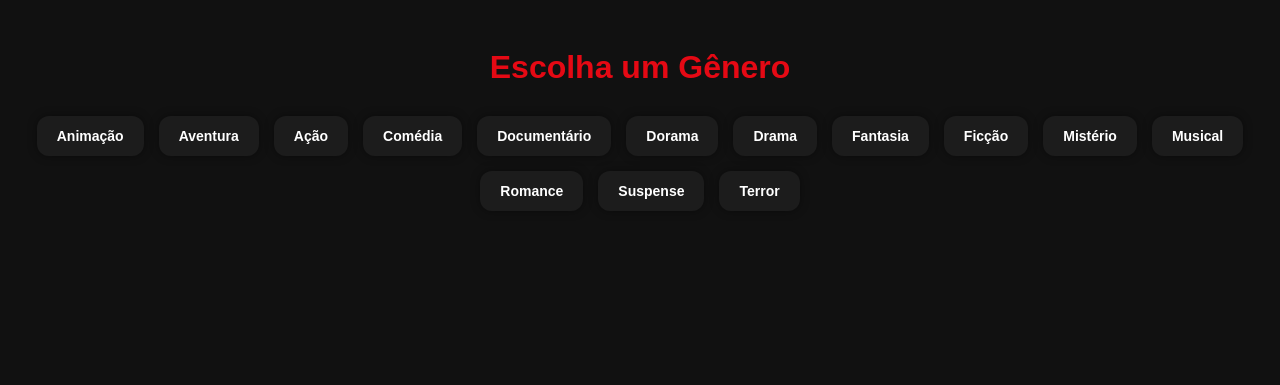
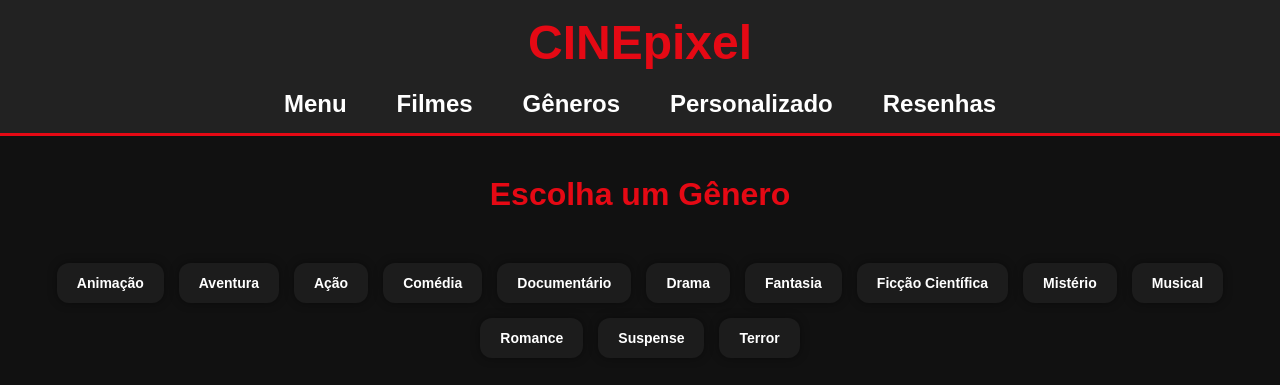
Before and after one commit to MaryPorcini/ProjetoFINAL, a Flask app: page /generos in a window 1280 px wide. Shown: the top 385 px of the page. Run offline with Flask 3, Linux system fonts and the light colour scheme.

Commit message:
separacao de filmes por genero

```diff
--- a/app.py
+++ b/app.py
@@ -7,6 +7,7 @@ def carregar_filmes():
     try:
         with open('filmes.json', 'r', encoding='utf-8') as arquivo:
             data = json.load(arquivo)
+            print("Conteúdo de 'filmes.json' carregado com sucesso.") # Debug print
             return data.get('filmes', [])
     except FileNotFoundError:
         print("Erro: O arquivo 'filmes.json' não foi encontrado. Certifique-se de que ele está na mesma pasta que 'app.py'.")
@@ -17,6 +18,9 @@ def carregar_filmes():
 
 # Load all movies once when the app starts
 all_filmes = carregar_filmes()
+print(f"Total de filmes carregados na inicialização: {len(all_filmes)}")
+# Uncomment the line below to see all loaded movies (for extensive debugging)
+# print(all_filmes)
 
 # Rota for the home page (index.html)
 @app.route('/')
@@ -32,9 +36,10 @@ def filmes():
 @app.route('/generos')
 def pagina_generos():
     # Define a fixed list of genres you want to display
+    # 'Ficção' foi alterado para 'Ficção Científica'
     generos_desejados = [
-        "Romance", "Comédia", "Terror", "Suspense", "Dorama", "Animação",
-        "Ação", "Aventura", "Ficção", "Drama", "Mistério", "Fantasia",
+        "Romance", "Comédia", "Terror", "Suspense", "Animação",
+        "Ação", "Aventura", "Ficção Científica", "Drama", "Mistério", "Fantasia", # <-- ALTERADO AQUI
         "Documentário", "Musical"
     ]
 
@@ -48,6 +53,12 @@ def filmes_do_genero(nome):
     # Filter movies where the genre (lowercase) is in the movie's genre list
     filmes_genero = [f for f in all_filmes if nome.lower() in [g.lower() for g in f.get("generos", [])]]
 
+    # Debug prints for specific genre filtering
+    print(f"Buscando filmes para o gênero: '{nome}'")
+    print(f"Número de filmes encontrados para '{nome}': {len(filmes_genero)}")
+    # Uncomment the line below to see the actual filtered movies (for extensive debugging)
+    # print(filmes_genero)
+
     # Render the filmes_generos.html template with the genre and filtered movies
     return render_template("filmes_generos.html", genero=nome, filmes=filmes_genero)
 
--- a/static/style.css
+++ b/static/style.css
@@ -152,8 +152,7 @@ main.generos-grid {
     padding: 40px 20px;
 }
 
-/* Estilo específico para a página de gêneros */
-.header-generos {
+header-generos {
     background: linear-gradient(to right, #1c1c1c, #292929);
     padding: 30px 0 10px;
     border-bottom: 4px solid #ff0000;
--- a/templates/generos.html
+++ b/templates/generos.html
@@ -2,18 +2,59 @@
 <html lang="pt-br">
 <head>
     <meta charset="UTF-8">
-    <title>Gêneros</title>
+    <title>Gêneros - CINEpixel</title> {# <-- Título da aba #}
     <style>
+        /* --- ESTILOS DO CABEÇALHO GLOBAL (Copie e Cole) --- */
+        .navbar {
+            background-color: #222;
+            padding: 15px 0;
+            border-bottom: 3px solid #e50914;
+            text-align: center;
+        }
+        .navbar .logo {
+            color: #e50914;
+            font-size: 3em;
+            font-weight: bold;
+            margin-bottom: 20px;
+            display: block;
+            text-decoration: none;
+        }
+        .navbar ul {
+            list-style: none;
+            padding: 0;
+            margin: 0;
+            display: flex;
+            justify-content: center;
+            flex-wrap: wrap;
+        }
+        .navbar ul li {
+            margin: 0 25px;
+        }
+        .navbar ul li a {
+            color: white;
+            text-decoration: none;
+            font-size: 1.5em;
+            font-weight: bold;
+            transition: color 0.3s ease;
+        }
+        .navbar ul li a:hover {
+            color: #e50914;
+        }
+        /* --- FIM DOS ESTILOS DO CABEÇALHO GLOBAL --- */
+
+        /* Seu estilo existente de generos.html (mantenha) */
         body {
             background-color: #111;
             color: white;
             font-family: sans-serif;
             text-align: center;
-            padding: 20px;
+            padding: 0; /* Remova padding para evitar duplicidade com container */
+            margin: 0; /* Remova margem padrão do body */
         }
 
         h1 {
             color: #e50914; /* Cor vermelha do Netflix */
+            margin-top: 40px; /* Adicione margem para afastar do cabeçalho */
         }
 
         .genero-container {
@@ -22,6 +63,7 @@
             justify-content: center;
             gap: 15px; /* Espaçamento entre os botões */
             margin-top: 30px;
+            padding: 20px; /* Adicione padding aqui, não no body */
         }
 
         .genero-btn {
@@ -45,6 +87,19 @@
     </style>
 </head>
 <body>
+    <header class="navbar"> {# <-- COPIE E COLE ESTE BLOCO DE HTML #}
+        <a href="{{ url_for('index') }}" class="logo">CINEpixel</a>
+        <nav>
+            <ul>
+                <li><a href="{{ url_for('index') }}">Menu</a></li>
+                <li><a href="{{ url_for('filmes') }}">Filmes</a></li>
+                <li><a href="{{ url_for('pagina_generos') }}">Gêneros</a></li>
+                <li><a href="#">Personalizado</a></li>
+                <li><a href="#">Resenhas</a></li>
+            </ul>
+        </nav>
+    </header> {# <-- FIM DO BLOCO #}
+
     <h1>Escolha um Gênero</h1>
 
     <div class="genero-container">
```
Also changed, not shown: templates/detalhes_filmes.html (added, +81 -0 lines), templates/filmes.json (deleted, +0 -22 lines), filmes.json.
